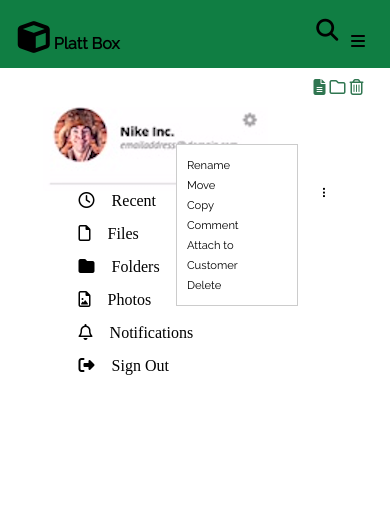
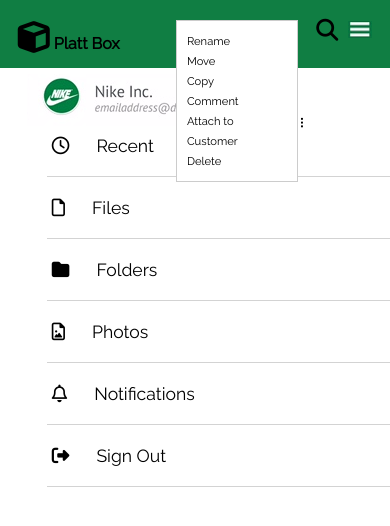
Before and after one commit to dindrala/plattbox, a website: page index.html in a window 390 px wide. Both pictures are taken after a click on the button "...". Drawn offline with nearby package versions, Linux system fonts and the light colour scheme; some packages are replaced by stand-ins of ours; a script that the page names is missing.

Commit message:
hamburger menu in place and working

```diff
--- a/css/main.css
+++ b/css/main.css
@@ -255,14 +255,72 @@ b {
       font-size: 22px;
     }
 
-    .hamburger-icon {
-      color: #000000;
-      margin-left: 90%;
-      margin-top: -10.5%;
+
+    .uploadIconsDiv {
+      display:none;
+    }
+
+    .headShot {
+      display: none;
+    }
+
+    #fileuploader {
+      display: none;
+    }
+
+    .sideMenu {
+      display:none;
     }
 
 
+    /*Hamburger Menu Styling*/
 
+    .mobile {
+    display: block;
+    background-color: #ffffff;
+    }
+    .mobile a {
+    font-family: 'Raleway', sans-serif;
+    color: #000000;
+    display: block;
+    text-decoration: none;
+    font-size: 1.1em;
+    padding: 20px 5px 20px;
+    margin-left: 12%;
+    border-bottom: 1px solid #D3D3D3;
+    }
+
+
+    .mobile a:last-child {
+    padding-bottom: 20px;
+    }
+    .mobile a:hover {
+    color: #fff;
+    }
+    button {
+    position: absolute;
+    top: 15px;
+    right: 15px;
+    border: 0;
+    text-indent: 200%;
+    /*overflow: hidden;*/
+    background: url(/hamburger.png) center no-repeat;
+    background-size: 80%;
+    width: 30px;
+    height: 30px;
+    outline: none;
+    transition: all 400ms ease;
+    }
+
+    #nike {
+      margin-left: 7%;
+      margin-bottom: -3%;
+    }
+
+   .fa-1 {
+     padding-right: 27px;
+
+   }
 
 
 
--- a/index.html
+++ b/index.html
@@ -12,7 +12,18 @@
       <i class="fa fa-search magnifyGlass" aria-hidden="true"></i>
     </div>
     <div class="title"><h4 class="plattBox"><i class="fa fa-cube fa-2x" aria-hidden="true"></i> Platt Box</h4></div>
-    <div class="hamburger-icon"><i class="fa fa-bars" aria-hidden="true"></i></div>
+    <nav class="mobile">
+			<button class="toggle"><class="hamburger-icon"><i class="fa fa-bars" aria-hidden="true"></i></button>
+			<div class="showme">
+        <div id="nike"><img src="Nike.png" alt="nikelogo"/></div>
+				<a href="#"><class="listClass"><i class="fa fa-clock-o fa-1" aria-hidden="true"></i>Recent</a>
+				<a href="#"><class="listClass"><i class="fa fa-file-o fa-1" aria-hidden="true"></i>Files</a>
+				<a href="#"><class="listClass"><i class="fa fa-folder fa-1" aria-hidden="true"></i>Folders</a>
+				<a href="#"><class="listClass"><i class="fa fa-file-image-o fa-1" aria-hidden="true"></i>Photos</a>
+        <a href="#"><class="listClass"><i class="fa fa-bell-o fa-1" aria-hidden="true"></i>Notifications</a>
+        <a href="#"><class="listClass"><i class="fa fa-sign-out fa-1" aria-hidden="true"></i>Sign Out</li></a>
+			</div>
+		</nav>
 
   </header>
   <div class="uploadIconsDiv">
@@ -61,7 +72,7 @@
       <li>Delete</li>
     </ul>
   </div>
-</div
+</div>
 </div>
   <script>
     $(document).ready(function() {
@@ -71,6 +82,13 @@
     	});
     });
     </script>
+    <script>
+  $(".showme").hide();
+  $('button').click(function() {
+  $( "button" ).last().toggleClass( "expanded" );
+  $('.showme').slideToggle();
+  });
+  </script>
   <script src=js/jquery.uploadfile.js></script>
   <script src=js/jquery.uploadfile.min.js></script>
 </body>
```
Also changed, not shown: Nike.png (added), hamburger.png (added), 1 other file.
